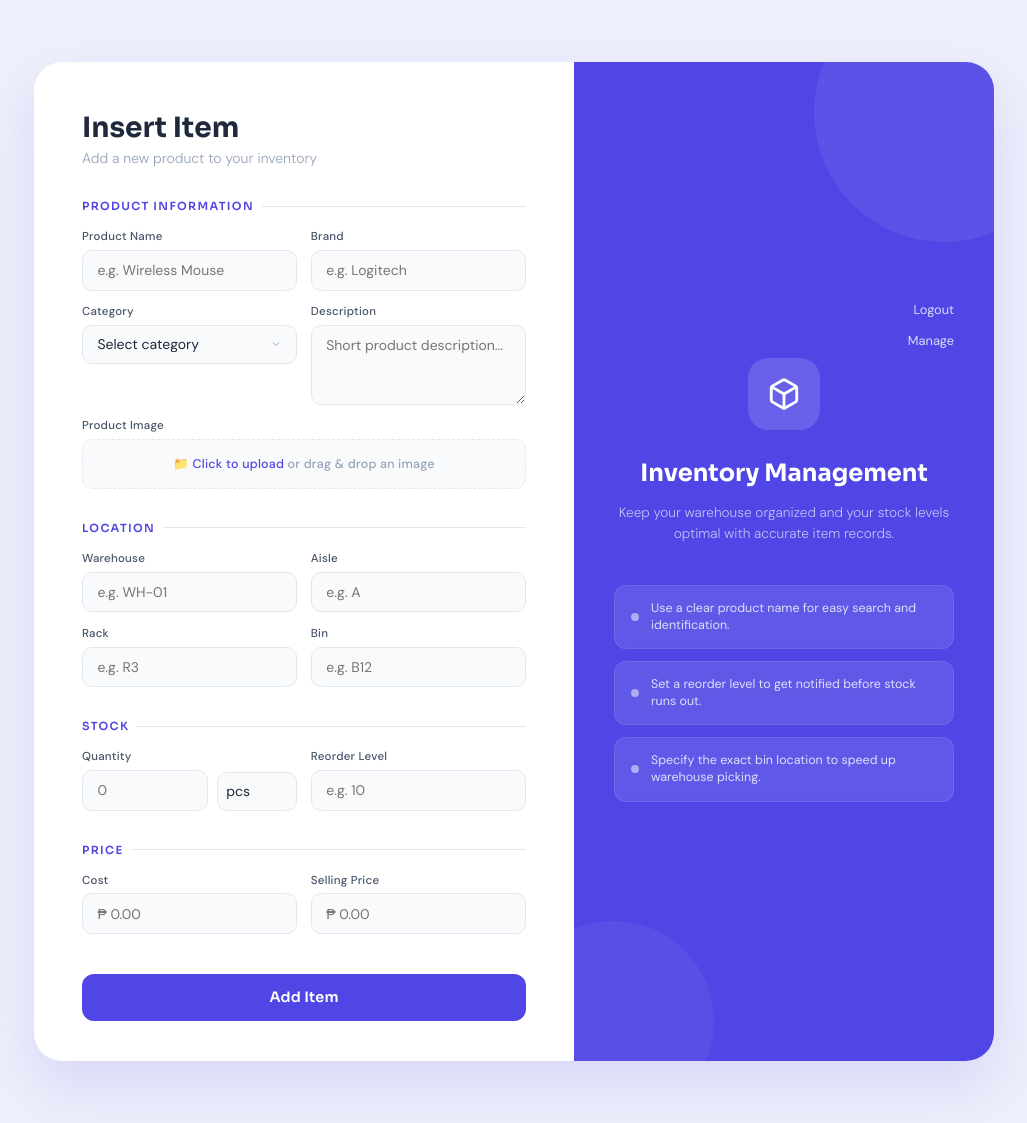
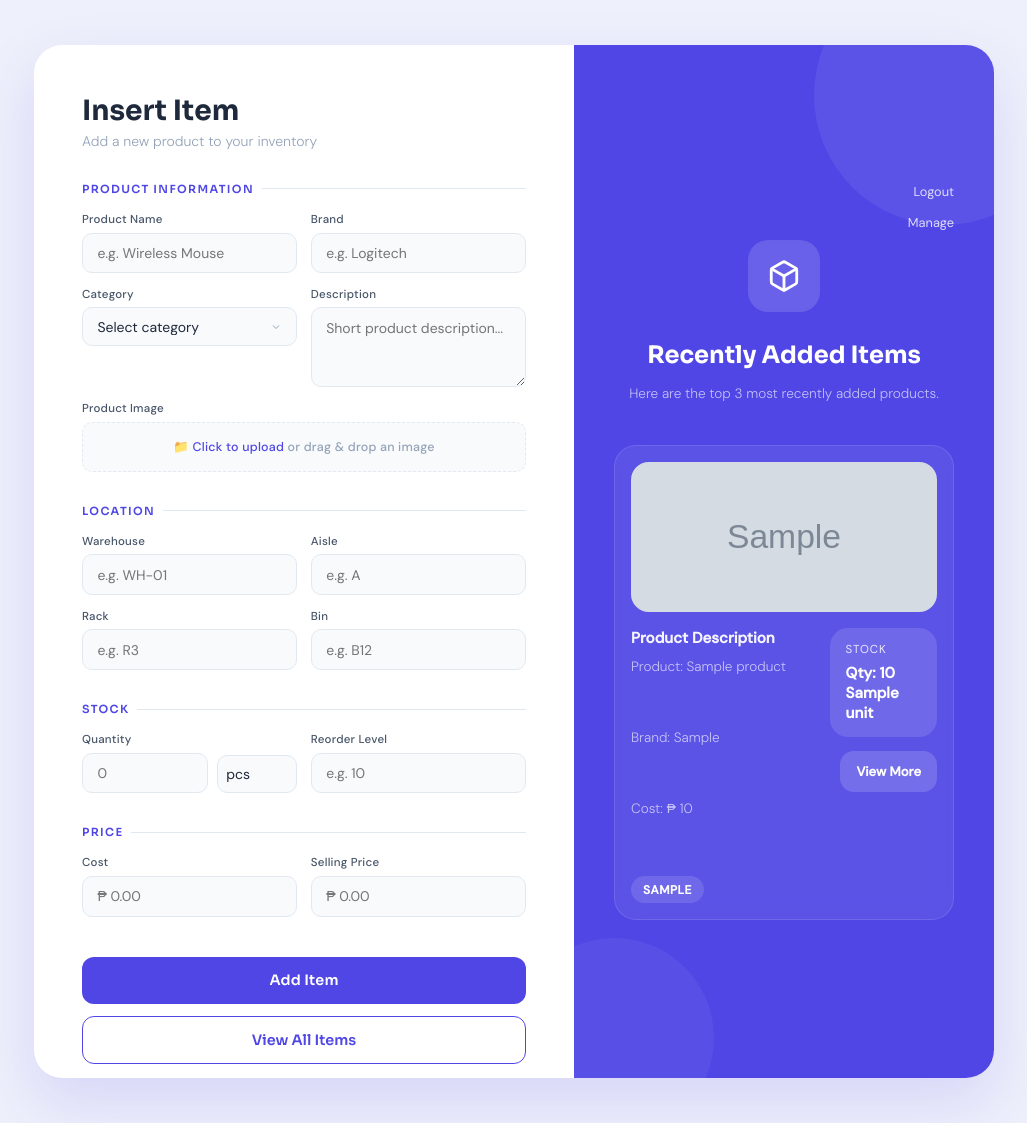
Before and after one commit to helebods/Supposedly-IKEA, a Flask app: page /insert in a window 1280 px wide. Shown: the whole page, without its empty margins (126-1153 px from the left). Run offline with Flask 3, Linux system fonts and the light colour scheme; grey boxes marked "Sample" are stand-in pictures; a database or web service that is not in the repository returns one stand-in record (values such as "Sample title").

Commit message:
added stuff for the right panel in insert_items and css

```diff
--- a/app/ikea_db/mongodb.py
+++ b/app/ikea_db/mongodb.py
@@ -20,6 +20,14 @@ def get_manage_items():
         "_id": 1
     }
     return list(mongo.db["items"].find({}, projection))
+
+def get_recent_items(limit=3):
+    return list(
+        mongo.db["items"]
+        .find()
+        .sort("_id", -1)
+        .limit(limit)
+    )
 
 # Insert Item
 
--- a/app/routes.py
+++ b/app/routes.py
@@ -3,7 +3,7 @@ import uuid
 import os
 from flask import Blueprint, current_app, jsonify, render_template, request, redirect, url_for, session
 from . import mongo
-from .ikea_db.mongodb import add_user, build_stock, get_all_items, insert_product, delete_One_Item, update_One_Item, build_product, build_location, build_pricing
+from .ikea_db.mongodb import add_user, build_stock, get_all_items, insert_product, delete_One_Item, update_One_Item, build_product, build_location, build_pricing, get_recent_items
 from .ikea_db.mongodb import login_user, count_total_items, count_per_category, count_per_name, get_manage_items, search_items, get_low_stock
 from werkzeug.utils import secure_filename
 from bson import ObjectId
@@ -105,7 +105,8 @@ def insert():
 
         return redirect(url_for("main.insert"))
 
-    return render_template("insert_item.html")
+    recent_items = get_recent_items()
+    return render_template("insert_item.html", recent_items=recent_items)
 
 
 @main.route("/logout")
--- a/app/static/css/insert_item.css
+++ b/app/static/css/insert_item.css
@@ -220,6 +220,172 @@
 
   .add-btn:active { transform: translateY(0); }
 
+  .secondary-btn {
+    display: inline-flex;
+    align-items: center;
+    justify-content: center;
+    width: 100%;
+    padding: 0.9rem;
+    margin-top: 0.75rem;
+    border-radius: 12px;
+    background: transparent;
+    color: var(--indigo);
+    border: 1.5px solid var(--indigo);
+    text-decoration: none;
+    font-family: 'Sora', sans-serif;
+    font-size: 0.9rem;
+    font-weight: 600;
+    transition: background 0.2s, color 0.2s, transform 0.15s;
+  }
+
+  .secondary-btn:hover {
+    background: rgba(79, 70, 229, 0.1);
+    color: var(--indigo-dark);
+    transform: translateY(-1px);
+  }
+
+  .secondary-btn:active { transform: translateY(0); }
+
+  .recent-items {
+    width: 100%;
+    display: flex;
+    flex-direction: column;
+    gap: 1rem;
+    text-align: left;
+  }
+
+  .recent-list {
+    list-style: none;
+    margin: 0;
+    padding: 0;
+    display: flex;
+    flex-direction: column;
+    gap: 1rem;
+  }
+
+  .card-container {
+    display: flex;
+    flex-direction: column;
+    gap: 1rem;
+    padding: 1rem;
+    border-radius: 22px;
+    background: rgba(255, 255, 255, 0.07);
+    border: 1px solid rgba(255, 255, 255, 0.12);
+    backdrop-filter: blur(12px);
+  }
+
+  .card-container:hover {
+    background: rgba(255, 255, 255, 0.12);
+  }
+
+  .card-content {
+    display: grid;
+    grid-template-columns: 1.7fr 1fr;
+    gap: 1rem;
+    align-items: start;
+  }
+
+  .description-content {
+    display: flex;
+    flex-direction: column;
+    gap: 0.55rem;
+  }
+
+  .description-content h3 {
+    font-size: 0.95rem;
+    color: rgba(255, 255, 255, 0.95);
+    margin: 0;
+  }
+
+  .description-content p {
+    margin: 0;
+    font-size: 0.82rem;
+    color: rgba(255, 255, 255, 0.82);
+    line-height: 1.5;
+  }
+
+  .description-content span {
+    color: rgba(255, 255, 255, 0.65);
+  }
+
+  .category-badge {
+    display: inline-block;
+    margin-top: 0.5rem;
+    padding: 0.35rem 0.75rem;
+    border-radius: 999px;
+    background: rgba(255, 255, 255, 0.12);
+    color: #ffffff;
+    font-size: 0.75rem;
+    font-weight: 600;
+    text-transform: uppercase;
+    letter-spacing: 0.04em;
+    width: fit-content;
+  }
+
+  .meta-content {
+    display: flex;
+    flex-direction: column;
+    align-items: flex-end;
+    gap: 0.85rem;
+  }
+
+  .stock-card {
+    width: 100%;
+    background: rgba(255, 255, 255, 0.12);
+    border-radius: 18px;
+    padding: 0.9rem 1rem;
+  }
+
+  .stock-title {
+    font-size: 0.72rem;
+    color: rgba(255, 255, 255, 0.85);
+    margin-bottom: 0.35rem;
+    text-transform: uppercase;
+    letter-spacing: 0.08em;
+  }
+
+  .stock-value {
+    font-size: 0.95rem;
+    color: #ffffff;
+    font-weight: 600;
+  }
+
+  .view-more-btn {
+    display: inline-flex;
+    align-items: center;
+    justify-content: center;
+    padding: 0.75rem 1rem;
+    border-radius: 14px;
+    background: rgba(255, 255, 255, 0.16);
+    color: #ffffff;
+    text-decoration: none;
+    font-size: 0.82rem;
+    font-weight: 600;
+    transition: background 0.2s ease;
+  }
+
+  .view-more-btn:hover {
+    background: rgba(255, 255, 255, 0.28);
+  }
+
+  .image-container {
+    width: 100%;
+    height: 150px;
+    border-radius: 18px;
+    background: rgba(255, 255, 255, 0.12);
+    display: flex;
+    align-items: center;
+    justify-content: center;
+    overflow: hidden;
+  }
+
+  .image-container img {
+    width: 100%;
+    height: 100%;
+    object-fit: cover;
+    display: block;
+  }
+
   /* ── RIGHT PANEL ── */
   .side-panel {
     background: var(--indigo);
--- a/app/templates/insert_item.html
+++ b/app/templates/insert_item.html
@@ -117,6 +117,7 @@
     </div>
 
     <button class="add-btn" type="submit">Add Item</button>
+    <a href="{{ url_for('main.all_items') }}" class="secondary-btn">View All Items</a>
 
     </form>
     </div>
@@ -132,21 +133,40 @@
                 <line x1="12" y1="22.08" x2="12" y2="12"></line>
             </svg>
         </div>
-        <h2>Inventory Management</h2>
-        <p>Keep your warehouse organized and your stock levels optimal with accurate item records.</p>
-        <div class="tips">
-            <div class="tip">
-            <div class="tip-dot"></div>
-                <span>Use a clear product name for easy search and identification.</span>
-            </div>
-            <div class="tip">
-                <div class="tip-dot"></div>
-                <span>Set a reorder level to get notified before stock runs out.</span>
-            </div>
-            <div class="tip">
-                <div class="tip-dot"></div>
-                <span>Specify the exact bin location to speed up warehouse picking.</span>
-            </div>
+        <h2>Recently Added Items</h2>
+        <p>Here are the top 3 most recently added products.</p>
+        <div class="recent-items">
+          {% if recent_items %}
+          <ul class="recent-list">
+            {% for item in recent_items %}
+            <li class="card-container">
+              <div class="image-container">
+                <img src="{{ url_for('static', filename='uploads/' + item.product.Product_image_url) }}" alt="{{ item.product.Product_Name }}" />
+              </div>
+
+              <div class="card-content">
+                <div class="description-content">
+                  <h3>Product Description</h3>
+                  <p><span>Product:</span> {{ item.product.Product_Name }}</p>
+                  <p><span>Brand:</span> {{ item.product.Product_Brand }}</p>
+                  <p><span>Cost:</span> &#8369; {{ item.price.cost }}</p>
+                  <div class="category-badge">{{ item.product.Product_Category }}</div>
+                </div>
+
+                <div class="meta-content">
+                  <div class="stock-card">
+                    <div class="stock-title">Stock</div>
+                    <div class="stock-value">Qty: {{ item.stock.quantity }} {{ item.stock.unit }}</div>
+                  </div>
+                  <a href="#" class="view-more-btn">View More</a>
+                </div>
+              </div>
+            </li>
+            {% endfor %}
+          </ul>
+          {% else %}
+            <p>No recent items yet.</p>
+          {% endif %}
         </div>
     </div>
 
```
